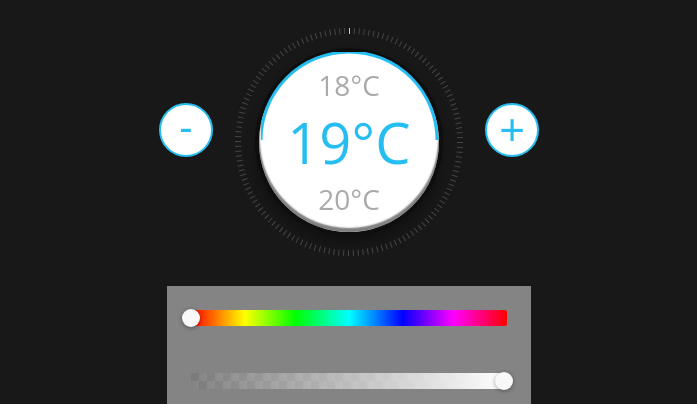
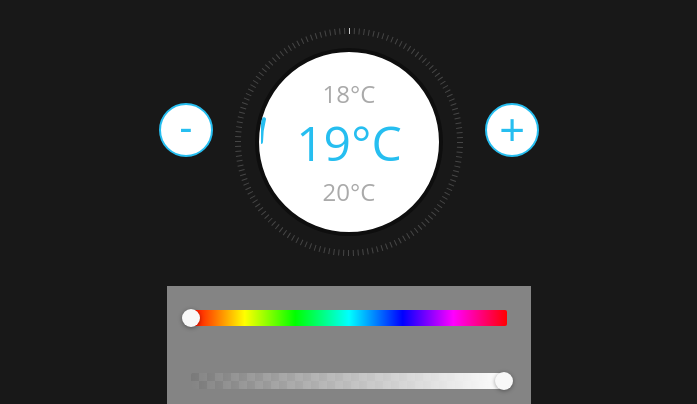
Before and after one commit to PratikLunagaria/AC-Remote-widgets, a React (Create React App) app: page / in a window 1280 px wide. Shown: the top 404 px of the page, without its empty margins (291-988 px from the left). Built offline with nearby package versions, Linux system fonts and the light colour scheme.

Commit message:
small cuts

```diff
--- a/src/sass/Temperature.scss
+++ b/src/sass/Temperature.scss
@@ -11,7 +11,7 @@
     background: white;
     background: -o-linear-gradient(#131313, #1d1d1d);
     filter: progid:DXImageTransform.Microsoft.gradient(startColorstr='#131313', endColorstr='#1d1d1d', GradientType=0);
-    box-shadow: 0 0.2em 0.1em 0.05em rgba(255, 255, 255, 0.1) inset, 0 -0.2em 0.1em 0.05em rgba(0, 0, 0, 0.5) inset, 0 0.5em 0.65em 0 rgba(0, 0, 0, 0.3);
+    // box-shadow: 0 0.2em 0.1em 0.05em rgba(255, 255, 255, 0.1) inset, 0 -0.2em 0.1em 0.05em rgba(0, 0, 0, 0.5) inset, 0 0.5em 0.65em 0 rgba(0, 0, 0, 0.3);
   }
   .knob{
     width: 150px !important;
@@ -98,6 +98,8 @@
     }
 #level{
     position: absolute;
+    height: 300px;
+    margin-top: 2px;
   margin-left: 2px;
   left:0
 }
@@ -117,11 +119,11 @@
 }
 
 .faded-temp{
-    font-size: 1.75rem;
+    font-size: 1.5rem;
 }
 
 .active-temp{
-    font-size: 3.5rem;
+    font-size: 3rem;
     color: #26BEF0;
 }
 
--- a/src/widgets/Temperature.js
+++ b/src/widgets/Temperature.js
@@ -1,4 +1,5 @@
 import React, { Component } from 'react';
+// import Svgknob from './addknob';
 // import {svgKnob} from 'svg-knob';
 import Tempsvg from './Tempsvg';
 
@@ -6,7 +7,7 @@ export default class Temperature extends Component {
     constructor(props){
         super(props);
         this.state={
-            dAngle: 180,
+            dAngle: 10,
             currentTemp: 19,
             pathProps: 'M 15.39 150 A 98 98 0, 0, 1, 100 2'
         }
@@ -22,7 +23,7 @@ export default class Temperature extends Component {
     async increase(){
         if (this.state.currentTemp >= 19 && this.state.currentTemp <= 33){
         await this.setState((prevState, props) => ({
-            dAngle: prevState.dAngle+12,
+            dAngle: prevState.dAngle+15,
             currentTemp: prevState.currentTemp+1
         }))
         this.updateArc();
@@ -33,22 +34,26 @@ export default class Temperature extends Component {
     async reduce(){
      if (this.state.currentTemp <= 34 && this.state.currentTemp > 19){
       await this.setState((prevState, props) => ({
-        dAngle: prevState.dAngle-12,
+        dAngle: prevState.dAngle-15,
         currentTemp: prevState.currentTemp-1
     }))
     this.updateArc();
   }
   }
     updateArc(){
-        var rAngle = this.state.dAngle*(Math.PI / 180);
+        var rAngle = this.state.dAngle*(Math.PI / 120);
         var x = 88 - 88 * Math.cos(rAngle) ;
         var y = - 88 * Math.sin(rAngle);
         var big = (rAngle > Math.PI)? 1:0;
+
         var d = 'M0,88 a88,88 0 ' + big + ',1 ' + x + ',' + y;
+        // var d = 'M0,90 a90,90 0 ' + big + ',1 ' + x + ',' + y;
         this.setState({
           pathProps: d
         });
     };
+
+
 
 
 
--- a/src/widgets/Tempsvg.js
+++ b/src/widgets/Tempsvg.js
@@ -5,7 +5,7 @@ export default class Tempsvg extends Component {
     return (
       <div>
       <svg id='level'>
-        <path d={this.props.pathd} fill='none' stroke-width='3' stroke='#26BEF0'></path>
+        <path d={this.props.pathd} fill='none' strokeWidth='4' stroke='#26BEF0' stroke-linecap="round"></path>
     </svg>
 
       </div>
--- /dev/null
+++ b/src/widgets/addknob.jsx
@@ -0,0 +1,24 @@
+import React, { Component } from "react";
+import Knob from "./knob";
+
+function Value(props) {
+  return <div className="value">{props.value}</div>;
+}
+
+class SvgKnob extends Component {
+  handleChange = e => {
+    this.setState({ value: e.detail })
+    console.log(e.detail)
+};
+
+  render() {
+    return (
+      <div className="knob">
+        <Knob onChange={this.handleChange} />
+        <Value value={this.props.arcValue} />
+      </div>
+    );
+  }
+}
+
+export default SvgKnob;
```
Also changed, not shown: src/widgets/knob.jsx (added, +25 -0 lines).
